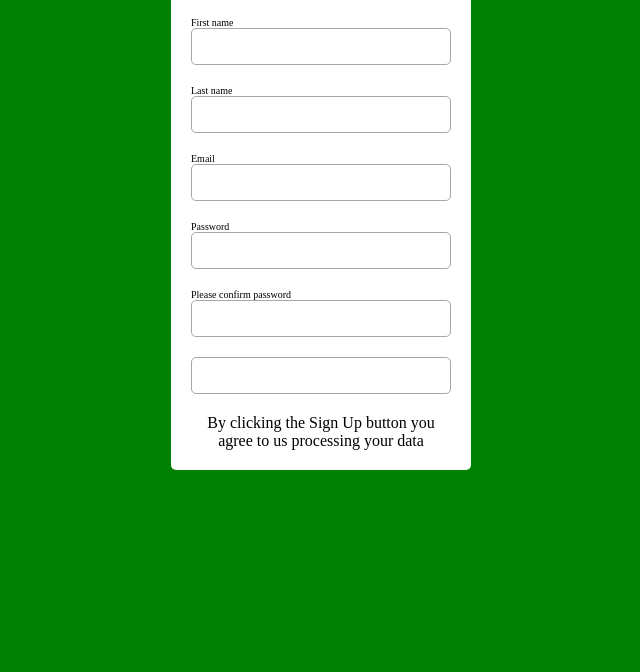
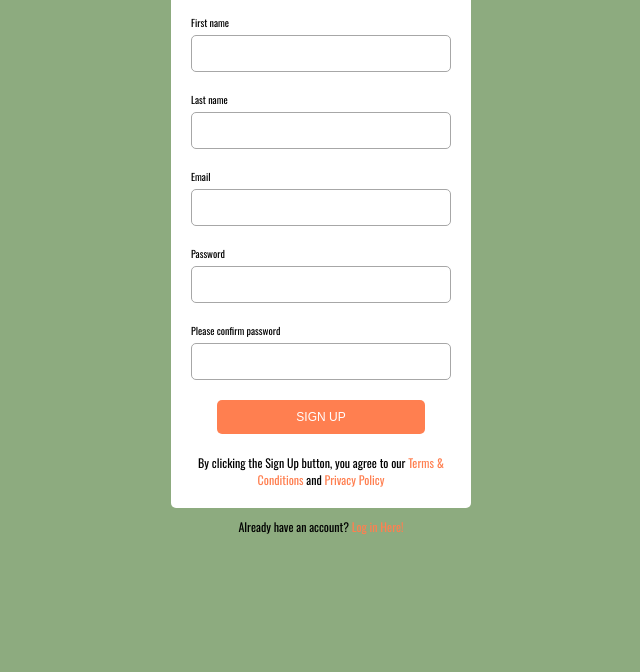
Before and after one commit to johntrehearn/portfolio, a plain HTML site: page index.html in a window 1280 px wide. Shown: the part 128-800 px from the top of the page, without its empty margins (319-959 px from the left). Drawn offline with nearby package versions, Linux system fonts and the light colour scheme.

Commit message:
Buttons hover blue added

```diff
--- a/index.html
+++ b/index.html
@@ -12,7 +12,7 @@
     <div id='container'>
         <div class='form-wrap'>
             <h1>Sign up</h1>
-            <p>It's free and only takes a minute!'</p>
+            <p>It's free and only takes a minute!</p>
 
             <form>
                 <div class='form-group'>
@@ -35,19 +35,21 @@
                     <label for="password2">Please confirm password</label>
                     <input type="password2" name='password2' id='password2'>
                 </div>
-                <div class='form-group'>
-                    <label for=""></label>
-                    <input type="text" name='' id=''>
-                </div>
 
             </form>
 
-            <p>By clicking the Sign Up button you agree to us processing your data</p>
+            <button>Sign up</button>
+
+            <p class = "bottom-texts">By clicking the Sign Up button, you agree to our <a href='#'>Terms & Conditions</a> and <a href ='#'>Privacy Policy</a></p>
 
 
         </div>
 
     </div>
 
+    <footer>
+        <p>Already have an account? <a href='#'>Log in Here!</a></p>
+    </footer>
+
 </body>
 </html>
--- a/style.css
+++ b/style.css
@@ -5,14 +5,29 @@
 }
 
 body {
-    background: green;
-    font-family:
+    background: #8DAB7F;
+    font-family: 'Oswald', Courier, monospace;
+    font-size: 12px;
+}
+
+a {
+    text-decoration: none;
+    color: coral;
+}
+
+a:hover {
+    color: blue;
 }
 
 #container {
     margin: 50px auto;
+    /*
+    This says that the pixel is 300px wide and then auto the border on each side
+    */
     width: 300px;
+    margin-bottom: 10px;
 }
+
 
 .form-wrap {
     background: white;
@@ -39,6 +54,19 @@ body {
     border: 1px solid #a7a7a7;
 }
 
+button:hover {
+    color: aqua;
+}
+
+label {
+    padding-bottom: 5px;
+    font-size: 20px;
+}
+
+
+/*
+button inherts position from form wrap - does not form part of form label
+*/
 .form-wrap button {
     width: 80%;
     background: coral;
@@ -50,3 +78,33 @@ body {
     text-transform: uppercase;
     margin-bottom: 20px;
 }
+
+.form-wrap .bottom-text {
+    font-size: 12px;
+    margin: 20px 0;
+}
+
+footer {
+    margin: 10px auto;
+    text-align: center;
+    margin-bottom: 20px;
+}
+
+footer a:hover {
+    color: rgb(47, 16, 218);
+}
+
+/* Sudo class hover*/
+
+.form-wrap .bottom-text a:hover {
+    text-decoration: underline;
+    color: blue;
+}
+
+a:hover {
+    color: blue;
+}
+
+button:hover {
+    color: blue;
+}
```
